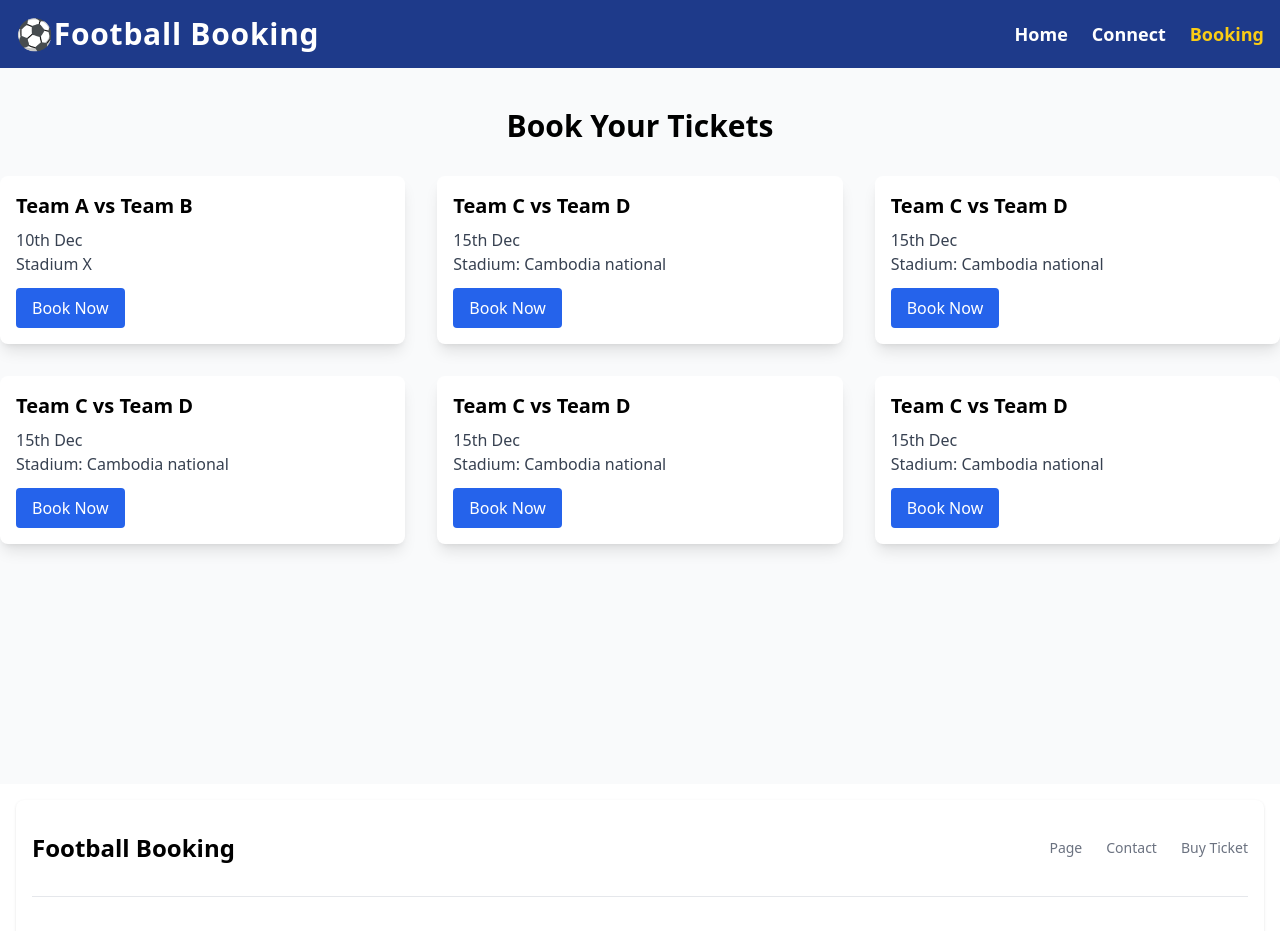
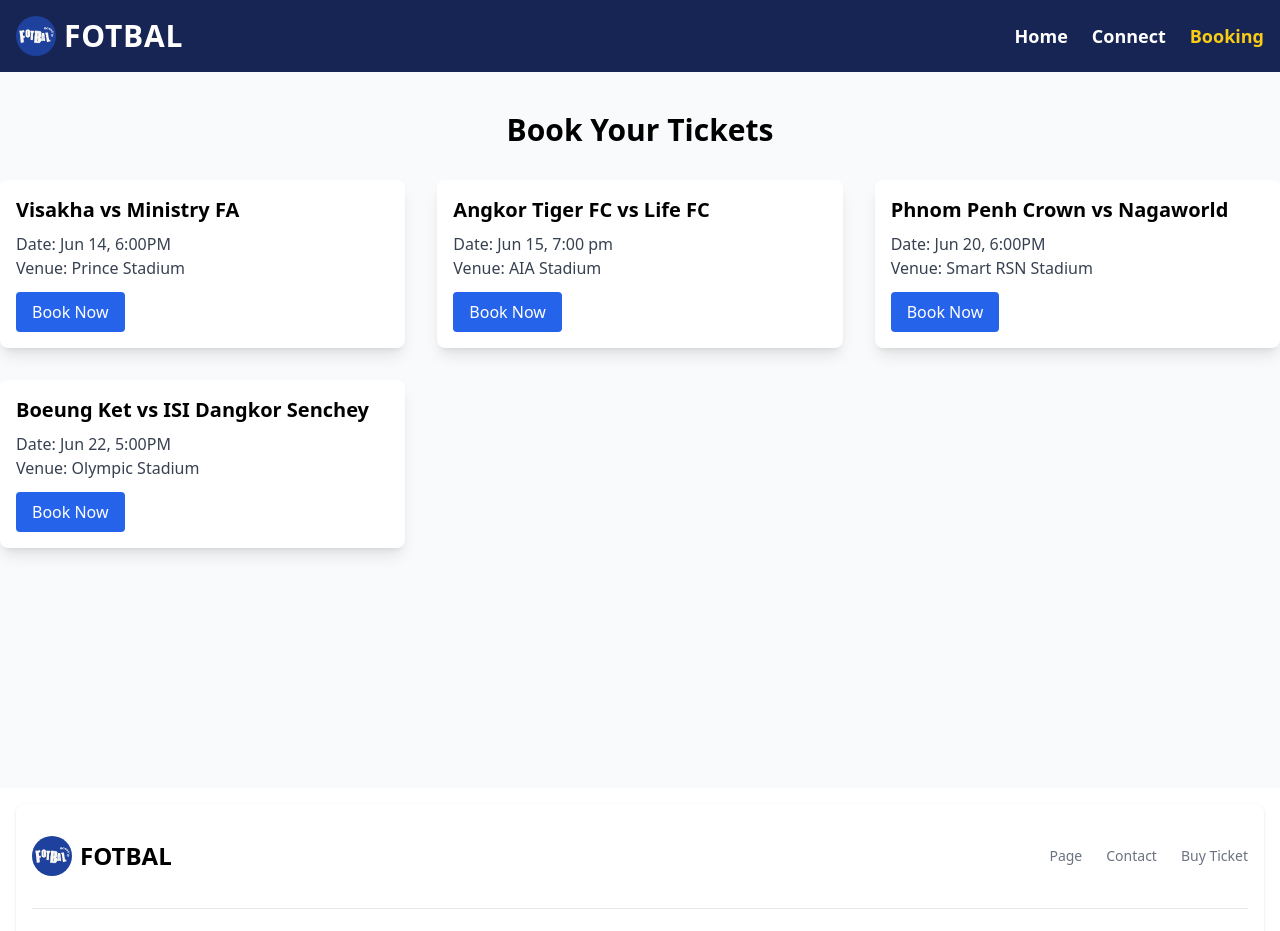
Before and after one commit to cib-Both/Fotbal-booking-app, a React (Vite) app: page /booking in a window 1280 px wide. Shown: the top 931 px of the page. Built offline with nearby package versions, Linux system fonts and the light colour scheme.

Commit message:
add logo update match card and detail

```diff
--- a/index.html
+++ b/index.html
@@ -3,7 +3,7 @@
   <head>
     <meta charset="UTF-8" />
     <meta name="viewport" content="width=device-width, initial-scale=1.0" />
-    <title>Match Bookings</title>
+    <title>FOTBAL</title>
   </head>
   <body>
     <div id="root"></div>
--- a/src/components/Footer.jsx
+++ b/src/components/Footer.jsx
@@ -1,11 +1,15 @@
+import logo from "../assets/logo.png"
 const Footer = () => {
   return (
-    <footer className="bg-white rounded-lg shadow dark:bg-blue-900 m-4">
+    <footer className="bg-white rounded-lg shadow dark:bg-blue-950 m-4">
       <div className="w-full max-w-screen-xl mx-auto p-4 md:py-8">
         <div className="sm:flex sm:items-center sm:justify-between">
-            <span className="self-center text-2xl font-semibold whitespace-nowrap dark:text-white">
-              Football Booking
+        <div className="flex items-center space-x-2">
+            <img src={logo} alt="Logo"  className="rounded-full h-10 w-10 object-contain"/>
+            <span className="self-center text-2xl font-semibold dark:text-white">
+              FOTBAL
             </span>
+        </div>
           <ul className="flex flex-wrap items-center mb-6 text-sm font-medium text-gray-500 sm:mb-0 dark:text-gray-300">
             <li>
               <a href="/" className="hover:underline me-4 md:me-6">
@@ -26,9 +30,9 @@ const Footer = () => {
         </div>
         <hr className="my-6 border-gray-200 sm:mx-auto dark:border-gray-300 lg:my-8" />
         <span className="block text-sm text-gray-500 sm:text-center dark:text-gray-300">
-          © 2023{" "}
+          © 2025{" "}
           <a className="hover:underline">
-            Football booking™
+            FOTBAL™
           </a>
           . All Rights Reserved.
         </span>
--- a/src/components/Hero.jsx
+++ b/src/components/Hero.jsx
@@ -12,7 +12,7 @@ const Hero = () => {
         </p>
         <button
           onClick={() => navigate('/booking')}
-          className="bg-white text-blue-600 px-6 py-3 rounded-full text-lg font-semibold shadow hover:bg-gray-100 transition"
+          className="bg-white text-blue-600 px-8 py-3 rounded-full text-lg font-semibold shadow hover:bg-gray-100 transition"
         >
           Book Now
         </button>
--- a/src/components/MatchCard.jsx
+++ b/src/components/MatchCard.jsx
@@ -2,8 +2,8 @@ const MatchCard = ({ match, onBook }) => {
   return (
     <div className="bg-white shadow-lg rounded-lg p-4">
       <h3 className="text-xl font-bold">{match.title}</h3>
-      <p className="mt-2 text-gray-700">{match.date}</p>
-      <p className=" text-gray-700">{match.venue}</p>
+      <p className="mt-2 text-gray-700">Date: {match.date}</p>
+      <p className=" text-gray-700">Venue: {match.venue}</p>
       <button
         onClick={onBook}
         className="mt-3 bg-blue-600 text-white px-4 py-2 rounded hover:bg-blue-700"
--- a/src/components/MatchDetails.jsx
+++ b/src/components/MatchDetails.jsx
@@ -1,11 +1,9 @@
 const MatchDetails = () => {
   const matches = [
-    { title: 'Team A vs Team B', date: '10th Dec', venue: 'Stadium X' },
-    { title: 'Team C vs Team D', date: '15th Dec', venue: 'Stadium Y' },
-    { title: 'Team C vs Team D', date: '15th Dec', venue: 'Stadium Y' },
-    { title: 'Team C vs Team D', date: '15th Dec', venue: 'Stadium Y' },
-    { title: 'Team C vs Team D', date: '15th Dec', venue: 'Stadium Y' },
-    { title: 'Team C vs Team D', date: '15th Dec', venue: 'Stadium Y' },
+    { title: 'Visakha vs Ministry FA', date: 'Jun 14, 6:00PM', venue: 'Prince Stadium' },
+    { title: 'Angkor Tiger vs Life FC', date: 'Jun 15, 7:00 pm', venue: 'AIA Stadium' },
+    { title: 'Phnom Penh Crown vs Nagaworld', date: 'Jun 20, 6:00PM', venue: 'Smart RSN Stadium' },
+    { title: 'Boeung Ket vs ISI Dangkor Senchey', date: 'Jun 22, 5:00PM', venue: 'Olympic Stadium' },
   ];
 
   return (
--- a/src/components/Navbar.jsx
+++ b/src/components/Navbar.jsx
@@ -1,15 +1,18 @@
 import { Link, useLocation } from "react-router-dom";
+import logo from "../assets/logo.png"
 
 const Navbar = () => {
   const location = useLocation();
-
   // Function to check if the link is active
   const isActive = (path) => location.pathname === path;
 
   return (
-    <nav className="bg-blue-900 text-white p-4">
+    <nav className="bg-blue-950 text-white p-4">
       <div className="container mx-auto flex justify-between items-center">
-        <h1 className="text-3xl font-bold tracking-wide">⚽Football Booking</h1>
+        <div className="flex items-center space-x-2">
+           <img src={logo} alt="Logo"  className="rounded-full h-10 w-10 object-contain"/>
+           <h1 className="text-3xl font-bold tracking-wide">FOTBAL</h1>
+        </div>
         <div className="space-x-6 text-lg font-bold">
           <Link
             to="/"
--- a/src/pages/Booking.jsx
+++ b/src/pages/Booking.jsx
@@ -2,18 +2,16 @@ import { useState } from 'react';
 import MatchCard from '../components/MatchCard';
 
 const matches = [
-  { id: 1, title: 'Team A vs Team B', date: '10th Dec', venue: 'Stadium X' },
-  { id: 2, title: 'Team C vs Team D', date: '15th Dec', venue: 'Stadium: Cambodia national' },
-  { id: 3, title: 'Team C vs Team D', date: '15th Dec', venue: 'Stadium: Cambodia national' },
-  { id: 4, title: 'Team C vs Team D', date: '15th Dec', venue: 'Stadium: Cambodia national' },
-  { id: 5, title: 'Team C vs Team D', date: '15th Dec', venue: 'Stadium: Cambodia national' },
-  { id: 6, title: 'Team C vs Team D', date: '15th Dec', venue: 'Stadium: Cambodia national' },
+  { id: 1, title: 'Visakha vs Ministry FA', date: 'Jun 14, 6:00PM', venue: 'Prince Stadium' },
+  { id: 2, title: 'Angkor Tiger FC vs Life FC', date: 'Jun 15, 7:00 pm', venue: 'AIA Stadium' },
+  { id: 3, title: 'Phnom Penh Crown vs Nagaworld', date: 'Jun 20, 6:00PM', venue: 'Smart RSN Stadium' },
+  { id: 4, title: 'Boeung Ket vs ISI Dangkor Senchey', date: 'Jun 22, 5:00PM', venue: 'Olympic Stadium'}
 ];
 
 const seatPrices = {
-  VIP: 100,
-  Mid: 70,
-  Standard: 50,
+  VIP: 20,
+  Mid: 10,
+  Standard: 5,
 };
 
 const Booking = () => {
--- a/src/pages/ConnectWithUs.jsx
+++ b/src/pages/ConnectWithUs.jsx
@@ -6,28 +6,28 @@ const ConnectWithUs = () => {
       icon: <FaPhone />,
       method: 'Phone',
       contact: '123-456-7890',
-      link: 'tel:123-456-7890',
+      link: ' ', // link to
       color: 'bg-green-500',
     },
     {
       icon: <FaTelegramPlane />,
       method: 'Telegram',
       contact: '@FootballBooking',
-      link: 'https://t.me/FootballBooking',
+      link: ' ', // link to
       color: 'bg-blue-400',
     },
     {
       icon: <FaFacebookF />,
       method: 'Facebook',
       contact: 'Football Booking',
-      link: 'https://facebook.com/FootballBooking',
+      link: ' ', // link to
       color: 'bg-blue-600',
     },
     {
       icon: <FaEnvelope />,
       method: 'Email',
       contact: 'info@footballbooking.com',
-      link: 'mailto:info@footballbooking.com',
+      link: ' ', // link to
       color: 'bg-red-500',
     },
   ];
```
Also changed, not shown: src/assets/logo.png (added).
